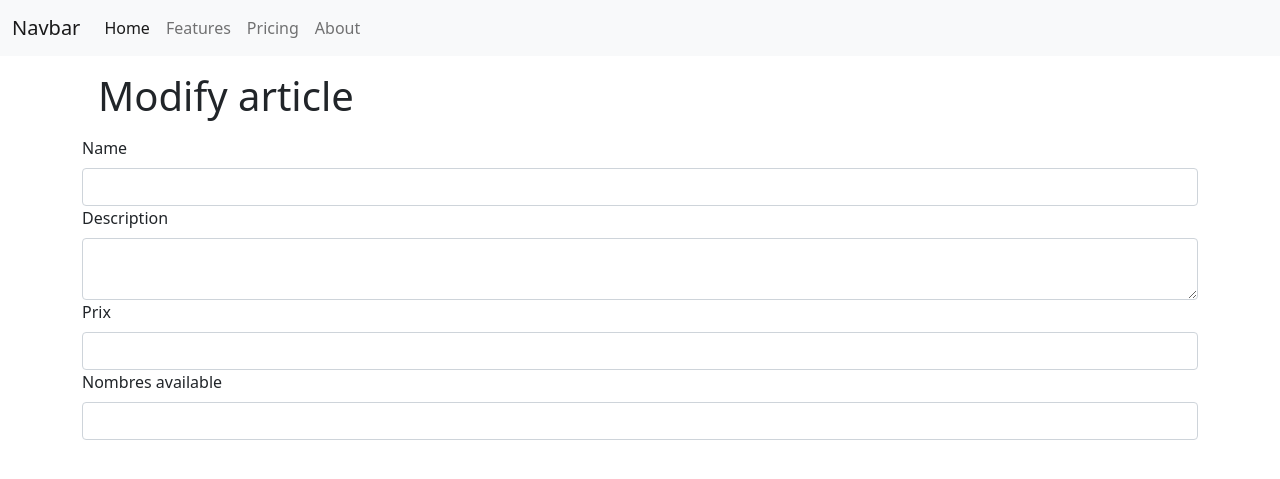
After one commit to QuangMinh1902/project_symfony, a Symfony app: template templates/article/edit_article.html.twig in a window 1280 px wide. The commit adds this page. Shown: the top 479 px of the page. Run offline with Twig, Linux system fonts and the light colour scheme; the template is opened without the code that fills it, so the values that code supplies are empty; form fields are guessed from the names that the template uses; some libraries are stand-ins or nearby versions.

Commit message:
create article

```diff
--- /dev/null
+++ b/templates/article/edit_article.html.twig
@@ -0,0 +1,59 @@
+
+{% extends 'base.html.twig' %}
+
+{% block title %}
+    Create new article
+
+{% endblock %}
+
+{% block body %}
+
+
+    <div class="container">
+        <h1 class="m-3">
+            Modify article
+
+        </h1>
+
+        {{ form_start(form) }}
+
+        <div class="form-group">
+            {{ form_label(form.name) }}
+            {{ form_widget(form.name) }}
+            <div class="form-error">
+                {{ form_errors(form.name) }}
+            </div>
+        </div>
+
+        <div class="form-group">
+            {{ form_label(form.description) }}
+            {{ form_widget(form.description) }}
+            <div class="form-error">
+                {{ form_errors(form.description) }}
+            </div>
+        </div>
+
+        <div class="form-group">
+            {{ form_label(form.prix) }}
+            {{ form_widget(form.prix) }}
+            <div class="form-error">
+                {{ form_errors(form.prix) }}
+            </div>
+        </div>
+
+        <div class="form-group">
+            {{ form_label(form.nombresAvailable) }}
+            {{ form_widget(form.nombresAvailable) }}
+            <div class="form-error">
+                {{ form_errors(form.nombresAvailable) }}
+            </div>
+        </div>
+        {#
+                <div class="form-group">
+                    {{ form_row(form.submit) }}
+
+                </div> #}
+
+        {{ form_end(form) }}
+    </div>
+{% endblock %}
--- a/templates/base.html.twig
+++ b/templates/base.html.twig
@@ -15,7 +15,8 @@
             {{ encore_entry_script_tags('app') }}
         {% endblock %}
        <link href="https://cdn.jsdelivr.net/npm/bootstrap@5.0.2/dist/css/bootstrap.min.css" rel="stylesheet" integrity="sha384-EVSTQN3/azprG1Anm3QDgpJLIm9Nao0Yz1ztcQTwFspd3yD65VohhpuuCOmLASjC" crossorigin="anonymous">
-    </head>
+
+      </head>
     <body>
         {% block header %}
         <nav class="navbar navbar-expand-lg navbar-light bg-light">
```
Also changed, not shown: src/Controller/ArticleController.php (+23 -4 lines), templates/article/show_all_articles.html.twig (+3 -7 lines).
